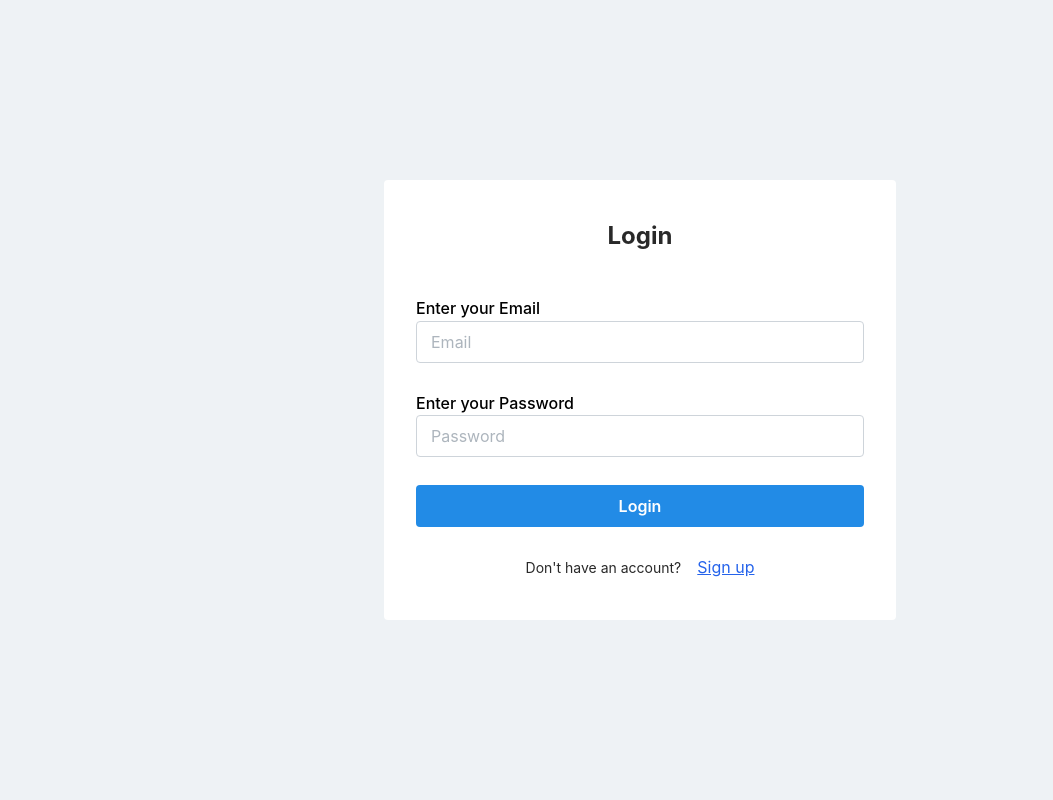
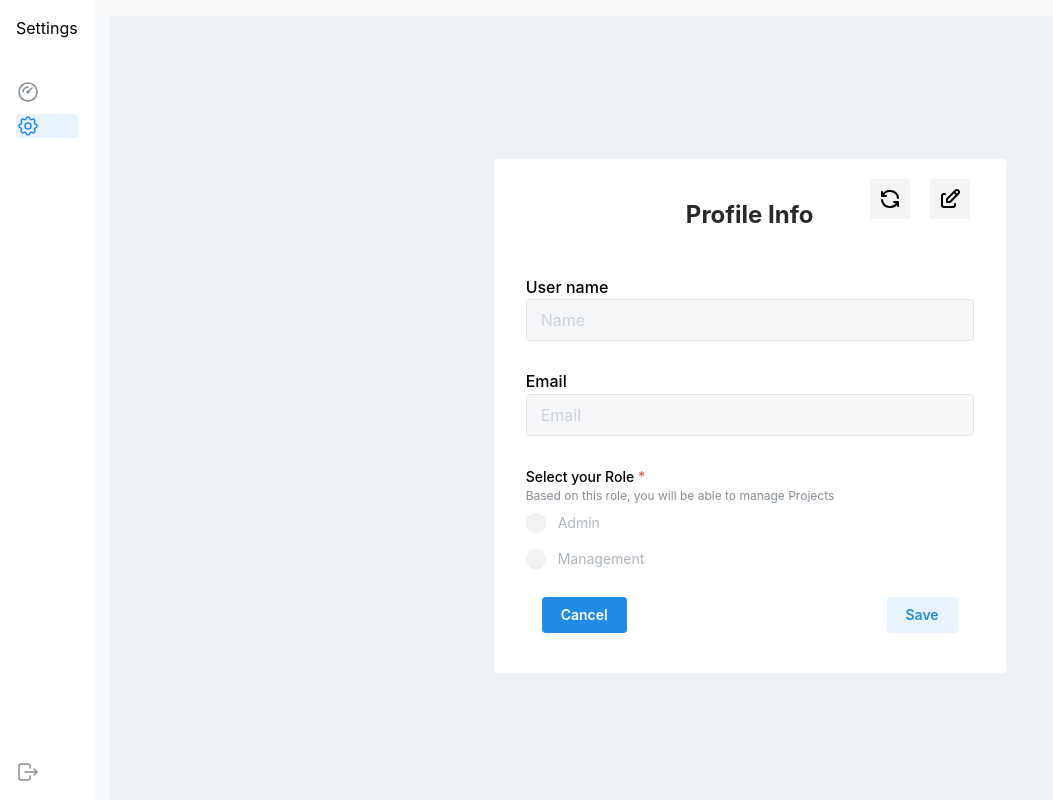
Before and after one commit to SubramaniyanTN/kubernetikosTask, a React (Vite) app: page /#/user/settings in a window 1280 px wide. Before the commit this address led to /#/. Shown: the whole page, without its empty margins (0-1053 px from the left). Built offline with nearby package versions, Linux system fonts and the light colour scheme; what mantine-contextmenu would draw is missing.

Commit message:
changed to hash router

```diff
--- a/src/Screens/AuthScreen/AuthScreen.tsx
+++ b/src/Screens/AuthScreen/AuthScreen.tsx
@@ -11,8 +11,7 @@ const AuthScreen = () => {
     const response = await supabase.auth.getUser();
     await supabase.auth.refreshSession();
     if (response.data.user) {
-      console.log(import.meta.env.BASE_URL + "user");
-      navigate(import.meta.env.BASE_URL + "user");
+      navigate("/user");
     }
   };
   useEffect(() => {
--- a/src/Screens/Login/Login.tsx
+++ b/src/Screens/Login/Login.tsx
@@ -47,7 +47,7 @@ const Login = () => {
         progress: 0,
         autoClose: 3000,
       });
-      navigate(import.meta.env.BASE_URL + "user");
+      navigate("/user");
     } else {
       toast.update(id, {
         type: "error",
@@ -59,7 +59,7 @@ const Login = () => {
     }
   };
   const handleNavigateToSignUp = () => {
-    navigate(import.meta.env.BASE_URL + "signup");
+    navigate("/signup");
   };
 
   return (
--- a/src/Screens/UserRouter/UserRouter.tsx
+++ b/src/Screens/UserRouter/UserRouter.tsx
@@ -36,12 +36,12 @@ const linkData = [
   {
     icon: IconGauge,
     label: "Dashboard",
-    path: import.meta.env.BASE_URL + "user/",
+    path: "/user/",
   },
   {
     icon: IconSettings,
     label: "Settings",
-    path: import.meta.env.BASE_URL + "user/settings",
+    path: "/user/settings",
   },
 ];
 
@@ -70,7 +70,7 @@ const UserRouter = () => {
       progress: 0,
       autoClose: 3000,
     });
-    navigate(import.meta.env.BASE_URL);
+    navigate("/");
   };
 
   const links = linkData.map((link, index) => (
```
Also changed, not shown: src/Router/Router.tsx (+6 -7 lines), 1 other file (tests, documents, lock files or other folders).
